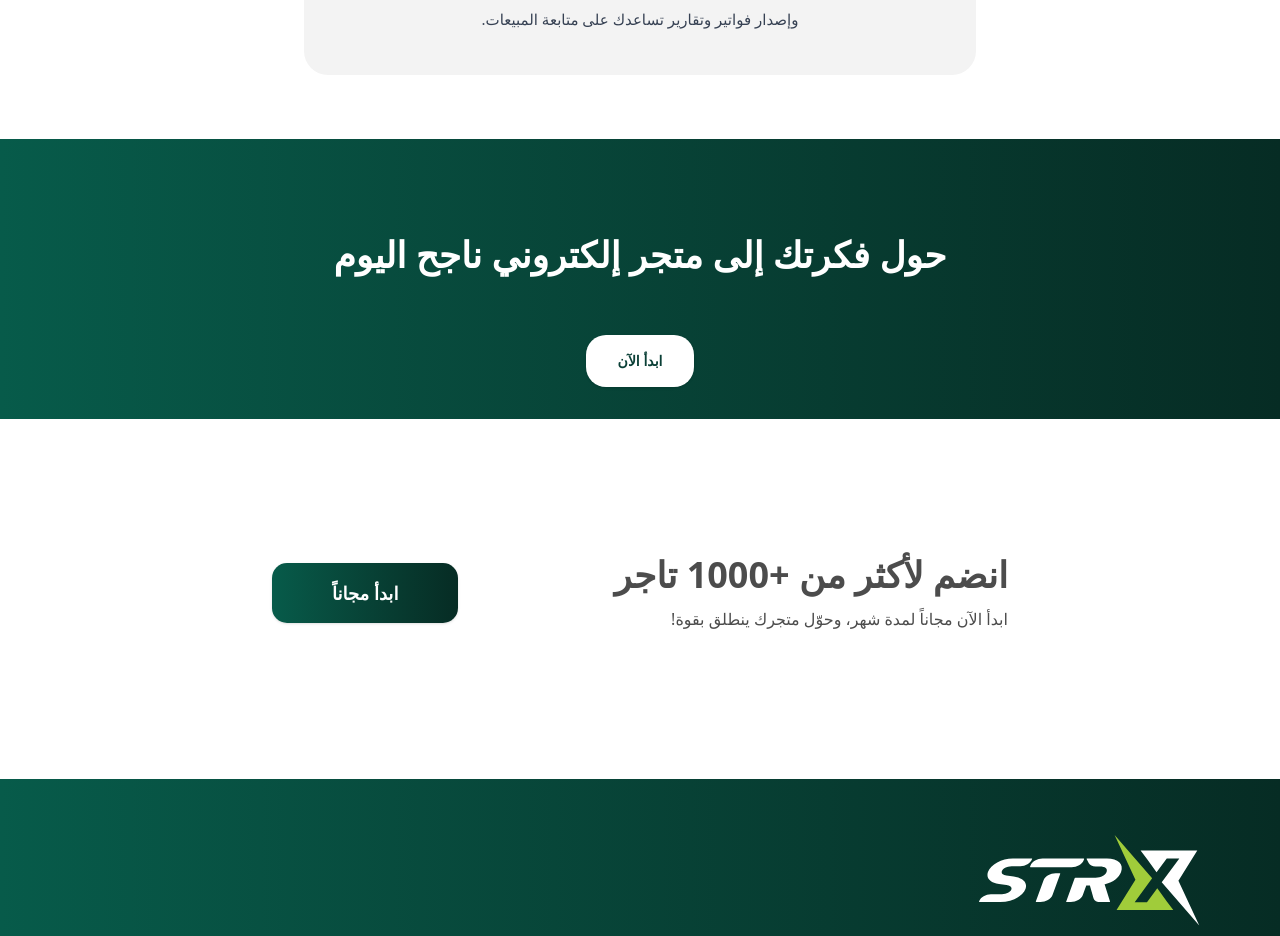
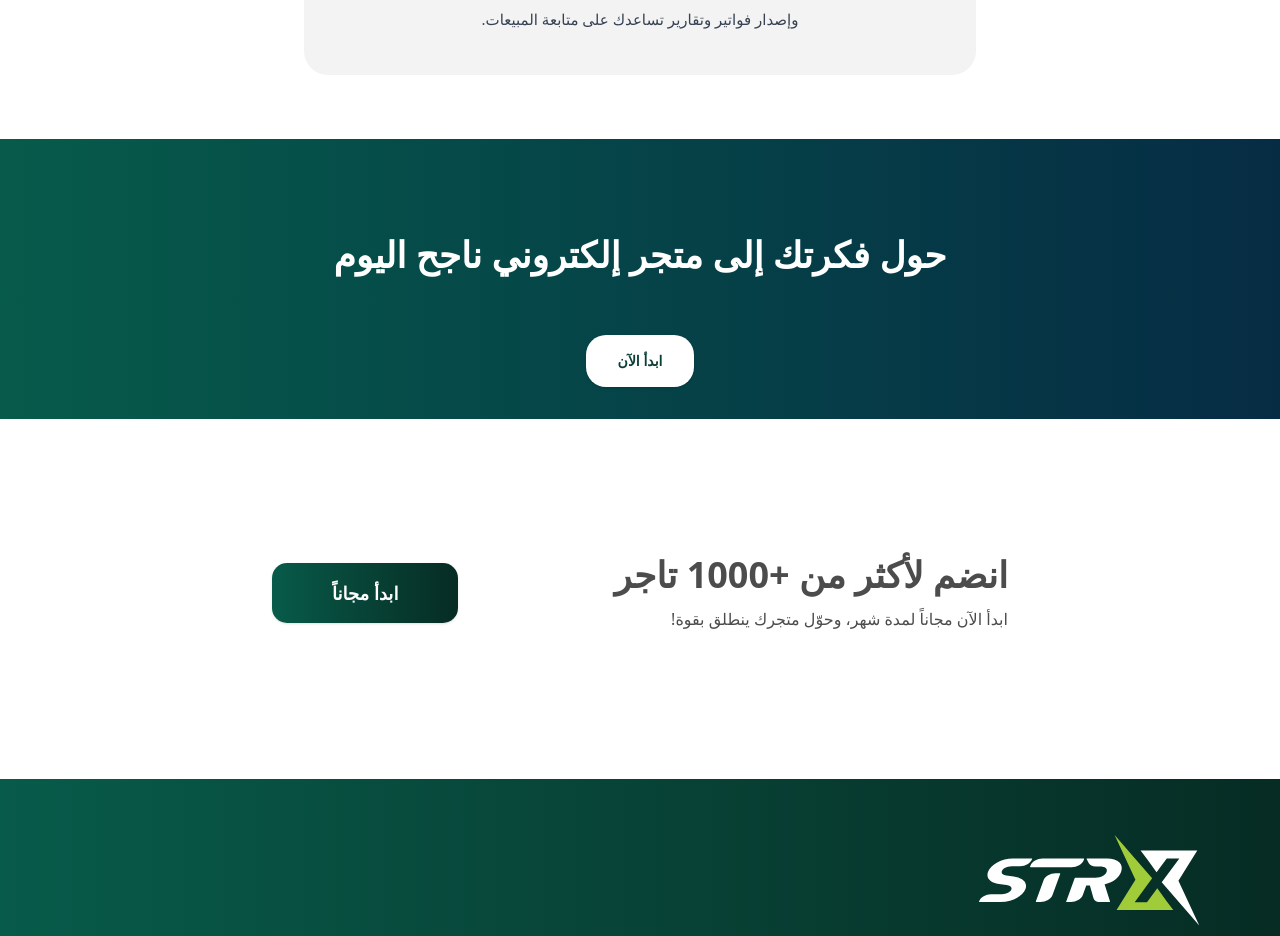
Before and after one commit to nesmamanasra/strx-co, a React (Vite) app: page / in a window 1280 px wide. Shown: the part 4780-5716 px from the top of the page. Built offline with nearby package versions, Linux system fonts and the light colour scheme.

Commit message:
add style

```diff
--- a/src/app/components/home/TwoInfoSections.jsx
+++ b/src/app/components/home/TwoInfoSections.jsx
@@ -3,7 +3,7 @@ export default function TwoInfoSections() {
   return (
     <div dir="rtl" className="w-full">
       {/* Section 1 (green banner) */}
-      <section className="w-full  bg-gradient-to-l from-[#062C24] to-[#075B4A] h-70">
+      <section className="w-full  bg-gradient-to-l from-[#062C44] to-[#075B4A] h-70">
         <div className="mx-auto max-w-6xl px-4 py-10 sm:py-14">
           <div className="flex flex-col items-center justify-center text-center">
             <h2 className="text-lg sm:text-4xl font-semibold text-white mb-10 mt-10">
```
